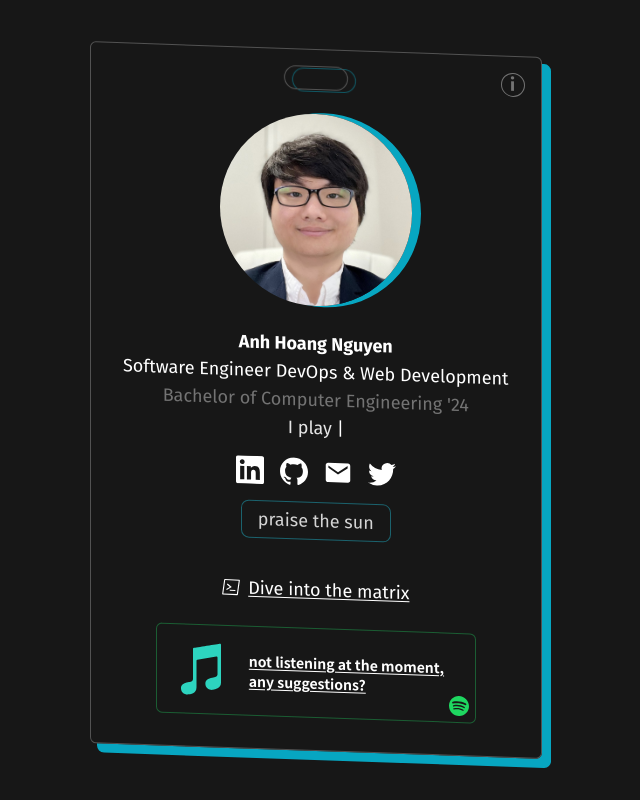
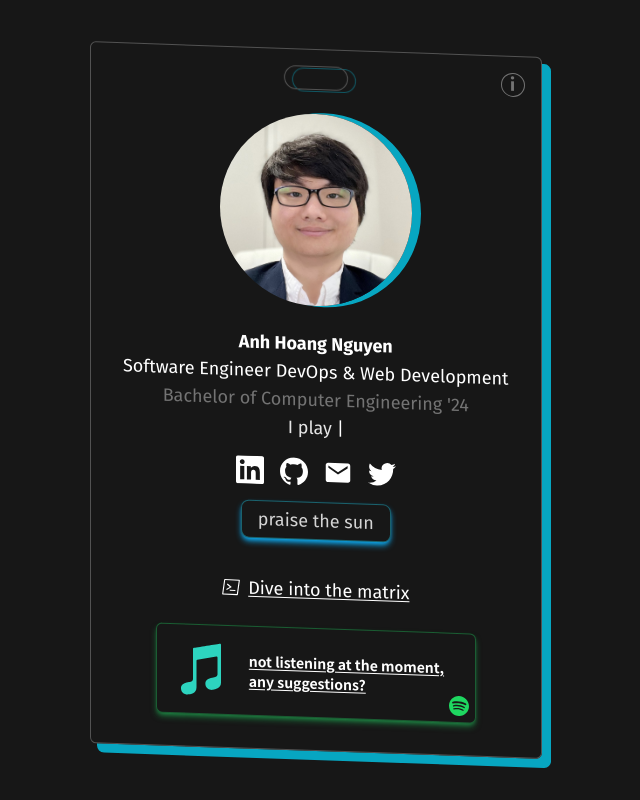
Before and after one commit to zasshuwu/nogamioka, a Next.js app: page / in a window 1280 px wide. Shown: the whole page, without its empty margins (324-964 px from the left). Built offline with nearby package versions, Linux system fonts and the light colour scheme; no server answers.

Commit message:
stylistic adjustments

```diff
--- a/components/IndexContent.js
+++ b/components/IndexContent.js
@@ -110,7 +110,7 @@ export default function IndexContent() {
       </div>
       <div>
         <button
-          className="hover:bg-violet-500 hover:text-white dark:text-neutral-300 hover:dark:text-neutral-900 p-1 px-4 rounded-lg transition-all ease-in-out dark:hover:bg-cyan-400 border dark:border-cyan-400 dark:border-opacity-40 border-violet-500 border-opacity-40"
+          className="hover:bg-violet-500 shadow-md shadow-fuchsia-500 dark:shadow-sky-500 hover:text-white dark:text-neutral-300 hover:dark:text-neutral-900 p-1 px-4 rounded-lg transition-all ease-in-out dark:hover:bg-cyan-400 border dark:border-cyan-400 dark:border-opacity-40 border-violet-500 border-opacity-40"
           onClick={() => {
             if (localStorage.getItem("theme") === "dark") {
               document.documentElement.classList.remove("dark");
--- a/components/SpotifyBadge.js
+++ b/components/SpotifyBadge.js
@@ -11,7 +11,7 @@ export function SpotifyBadge({ data }) {
           ? data.songUrl
           : "https://open.spotify.com/user/fugunagi"
       }
-      className="relative flex items-center p-3 space-x-4 transition-all border rounded-md hover:shadow-md w-80 font-['Be_Vietnam_Pro'] border-green-500/40"
+      className="relative flex items-center p-3 space-x-4 transition-all border rounded-md shadow-md shadow-green-500/50 hover:shadow-green-500 w-80 font-['Be_Vietnam_Pro'] border-green-500/40"
     >
       <div className="w-16">
         {data?.isPlaying && data?.albumImageUrl ? (
```
